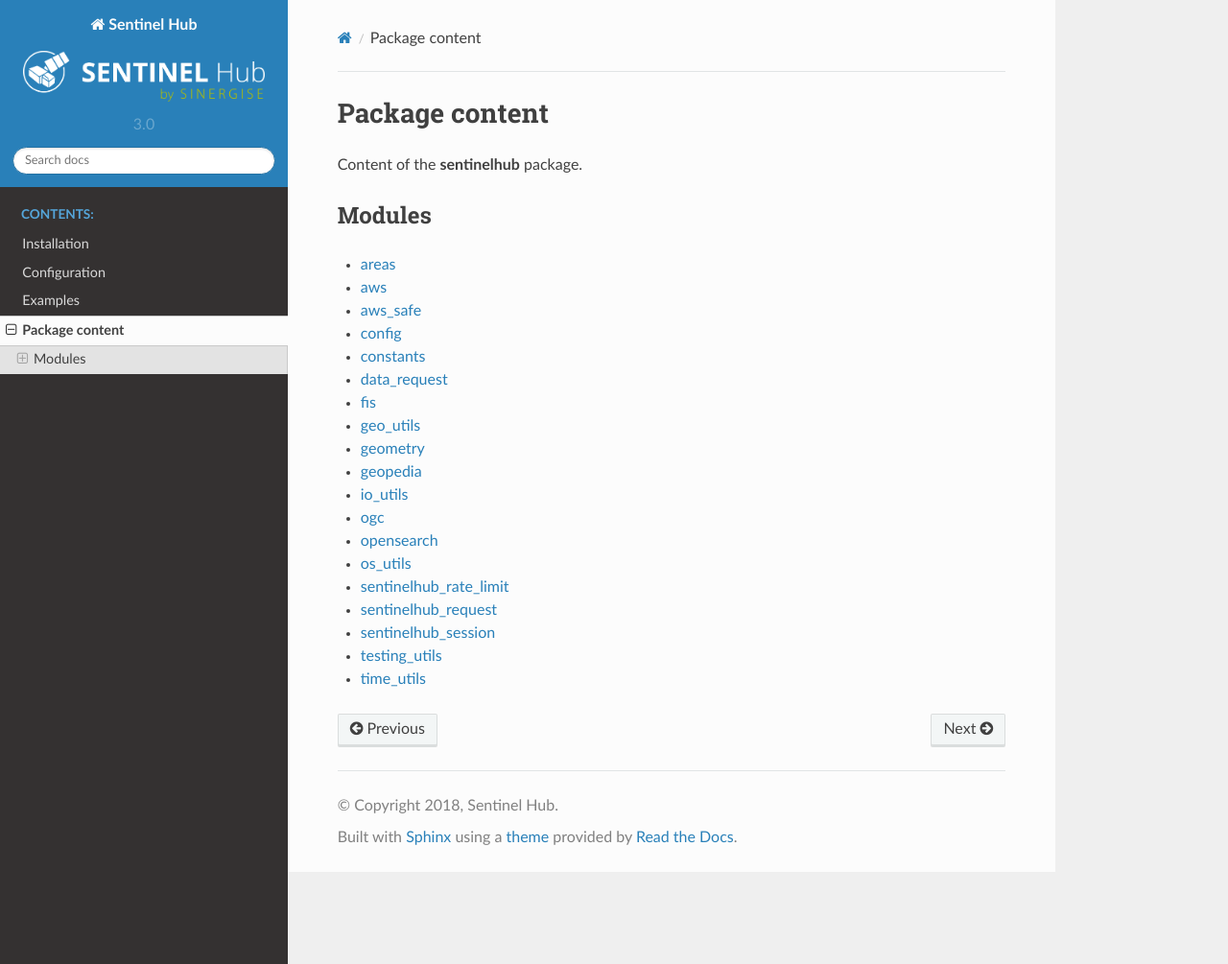
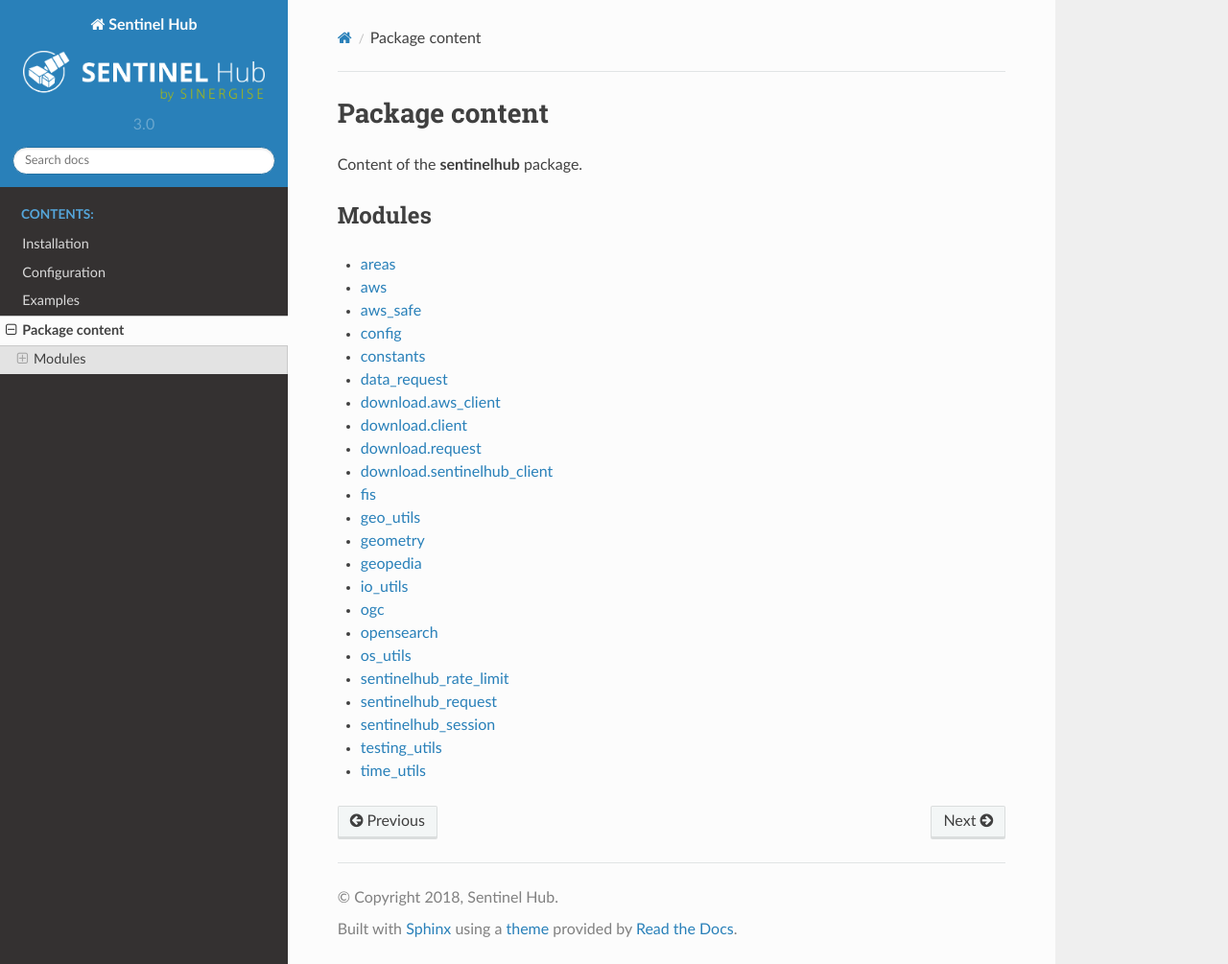
Before and after one commit to sentinel-hub/sentinelhub-py, a Sphinx documentation site: the page built from docs/source/docs.rst, in a window 1280 px wide and 1005 px high. Shown: the whole window at 96% size. Built offline with Sphinx 7.4.7 and the Read the Docs theme 2.0.0, drawn with Linux system fonts in a browser that asks for light colours; pages that are not in the unit, such as notebooks, are missing from menus.

Commit message:
added missing rst files

```diff
--- a/docs/source/docs.rst
+++ b/docs/source/docs.rst
@@ -14,6 +14,10 @@
     config
     constants
     data_request
+    download.aws_client
+    download.client
+    download.request
+    download.sentinelhub_client
     fis
     geo_utils
     geometry
--- /dev/null
+++ b/docs/source/download.aws_client.rst
@@ -0,0 +1,6 @@
+download.aws_client
+===================
+
+.. automodule:: sentinelhub.download.aws_client
+    :members:
+    :show-inheritance:
--- /dev/null
+++ b/docs/source/download.client.rst
@@ -0,0 +1,6 @@
+download.client
+===============
+
+.. automodule:: sentinelhub.download.client
+    :members:
+    :show-inheritance:
--- /dev/null
+++ b/docs/source/download.request.rst
@@ -0,0 +1,6 @@
+download.request
+================
+
+.. automodule:: sentinelhub.download.request
+    :members:
+    :show-inheritance:
--- a/docs/source/download.rst
+++ /dev/null
@@ -1,6 +0,0 @@
-download
-========
-
-.. automodule:: sentinelhub.download
-    :members:
-    :show-inheritance:
--- /dev/null
+++ b/docs/source/download.sentinelhub_client.rst
@@ -0,0 +1,6 @@
+download.sentinelhub_client
+===========================
+
+.. automodule:: sentinelhub.download.sentinelhub_client
+    :members:
+    :show-inheritance:
```
